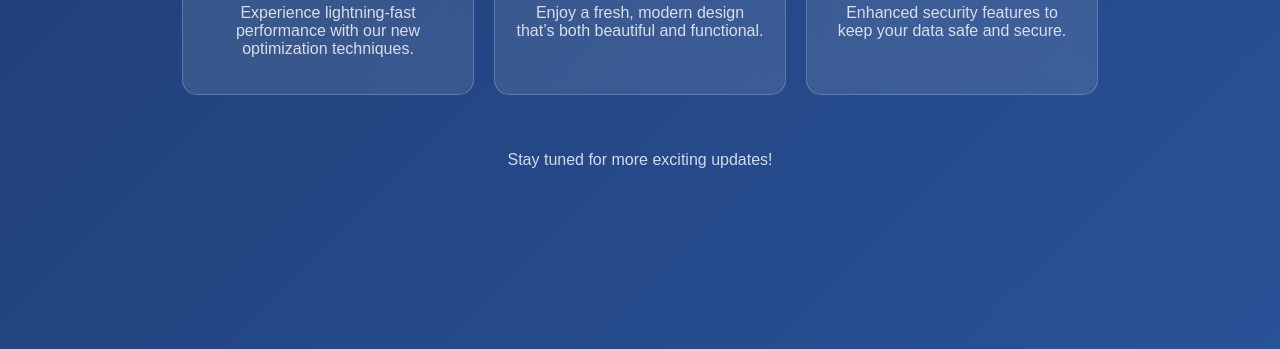
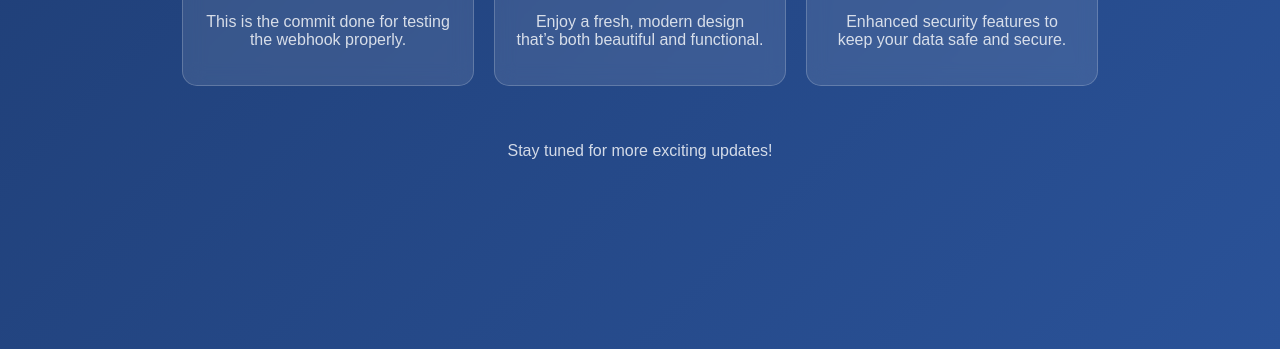
Before and after one commit to vishwajeet075/Deployment-Impact-Tracker, a plain HTML site: page html/feature.html in a window 1280 px wide. Shown: the part 451-800 px from the top of the page. Drawn offline with Linux system fonts and the light colour scheme.

Commit message:
checking the webhook

```diff
--- a/html/feature.html
+++ b/html/feature.html
@@ -16,7 +16,7 @@
     <div class="feature-card">
       <div class="icon">🚀</div>
       <h2>Feature 1</h2>
-      <p>Experience lightning-fast performance with our new optimization techniques.</p>
+      <p>This is the commit done for testing the webhook properly.</p>
     </div>
 
     <div class="feature-card">
```
